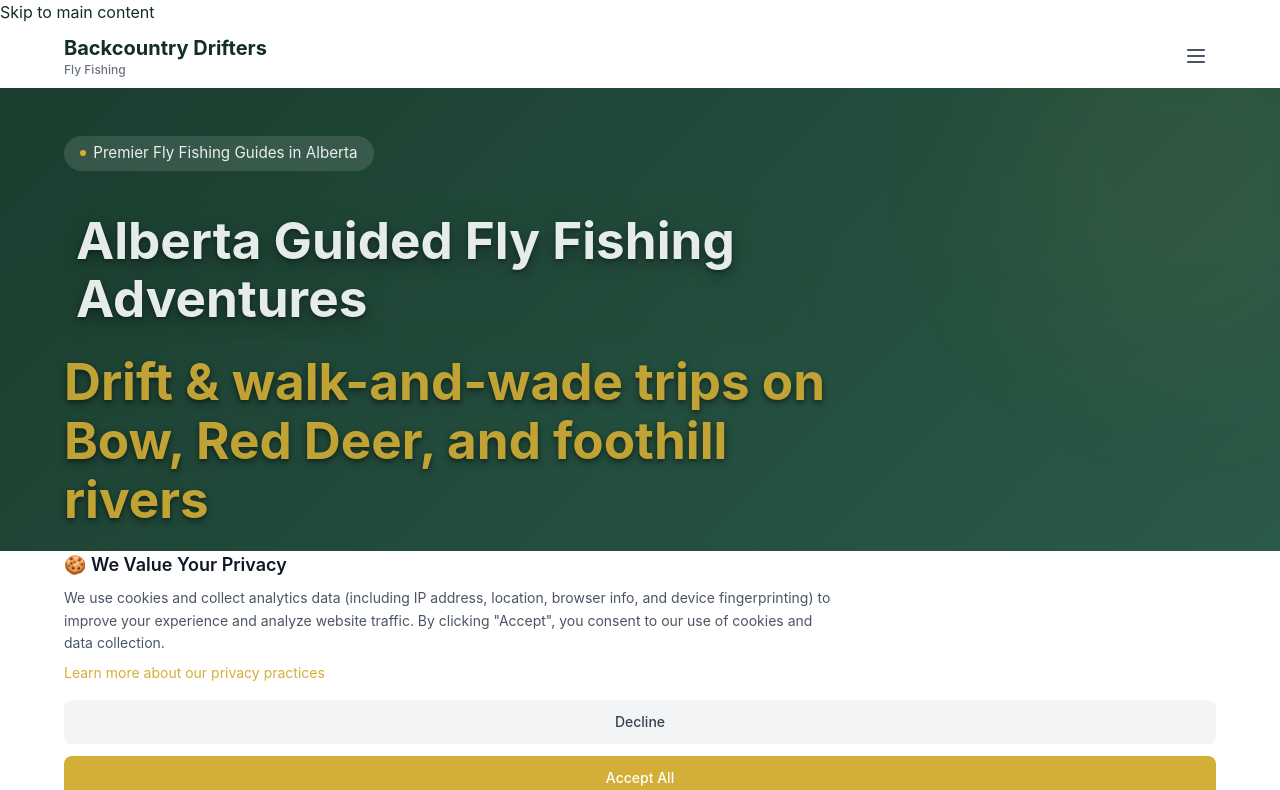
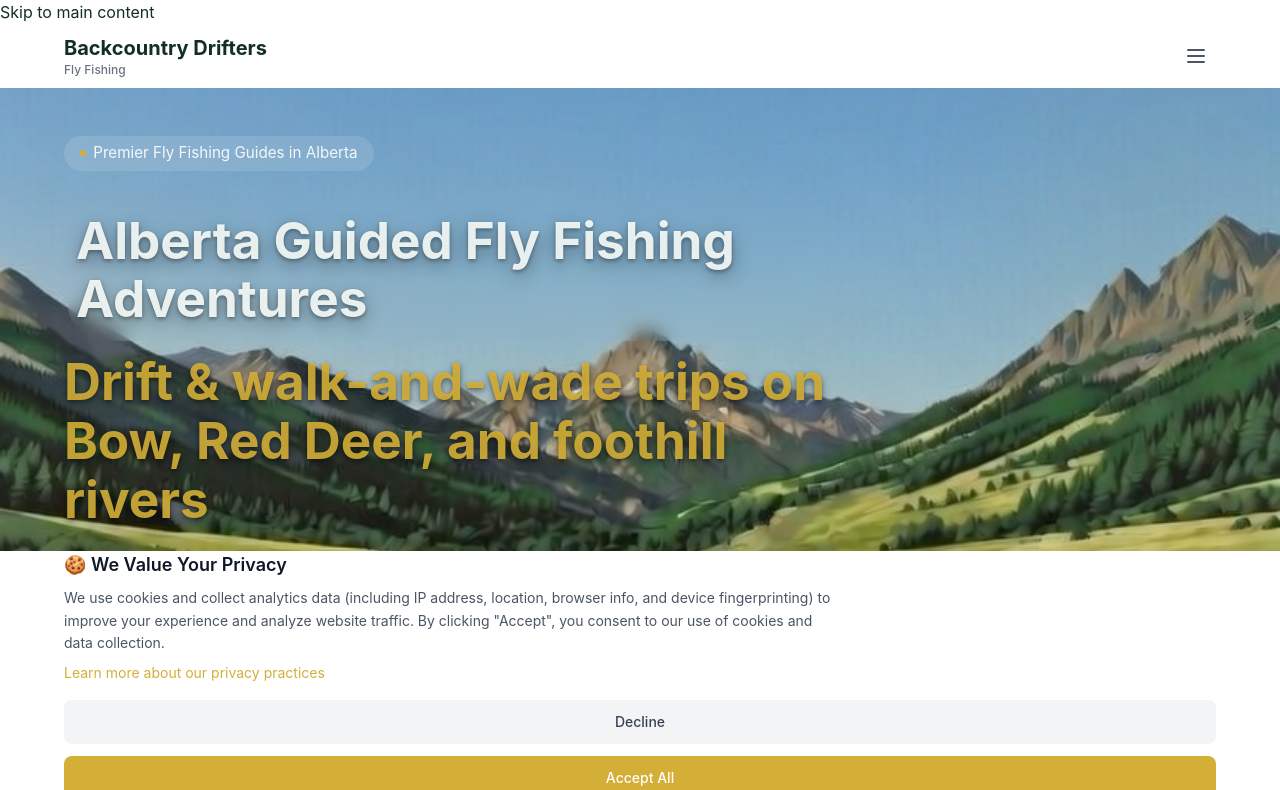
Before and after one commit to r0831281/backcountry_drifters, a React (Vite) app: page / in a window 1280 px wide. Shown: the top 790 px of the page. Built offline with nearby package versions, Linux system fonts and the light colour scheme; no server answers; the database is empty.

Commit message:
hero backdrop

```diff
--- a/src/pages/Home.tsx
+++ b/src/pages/Home.tsx
@@ -102,7 +102,16 @@ export function Home() {
           HERO SECTION
           Dramatic gradient background with premium typography
           ============================================================ */}
-      <section className="hero-critical relative bg-gradient-to-br from-forest-700 via-forest-600 to-forest-800 text-white overflow-hidden">
+      <section
+        className="hero-critical relative bg-gradient-to-br from-forest-700 via-forest-600 to-forest-800 text-white overflow-hidden"
+        style={{
+          backgroundImage: `url('/hero.jpg')`,
+          backgroundSize: 'cover',
+          backgroundPosition: 'center',
+        }}
+      >
+        {/* Overlay for readability */}
+        <div className="absolute inset-0 bg-gradient-to-br from-forest-700/80 via-forest-600/70 to-forest-800/80" aria-hidden="true" />
 
         {/* Decorative circles */}
         <div className="absolute -top-24 -right-24 w-96 h-96 rounded-full bg-trout-gold/5 blur-3xl" aria-hidden="true" />
```
Also changed, not shown: public/hero.jpg (added).
